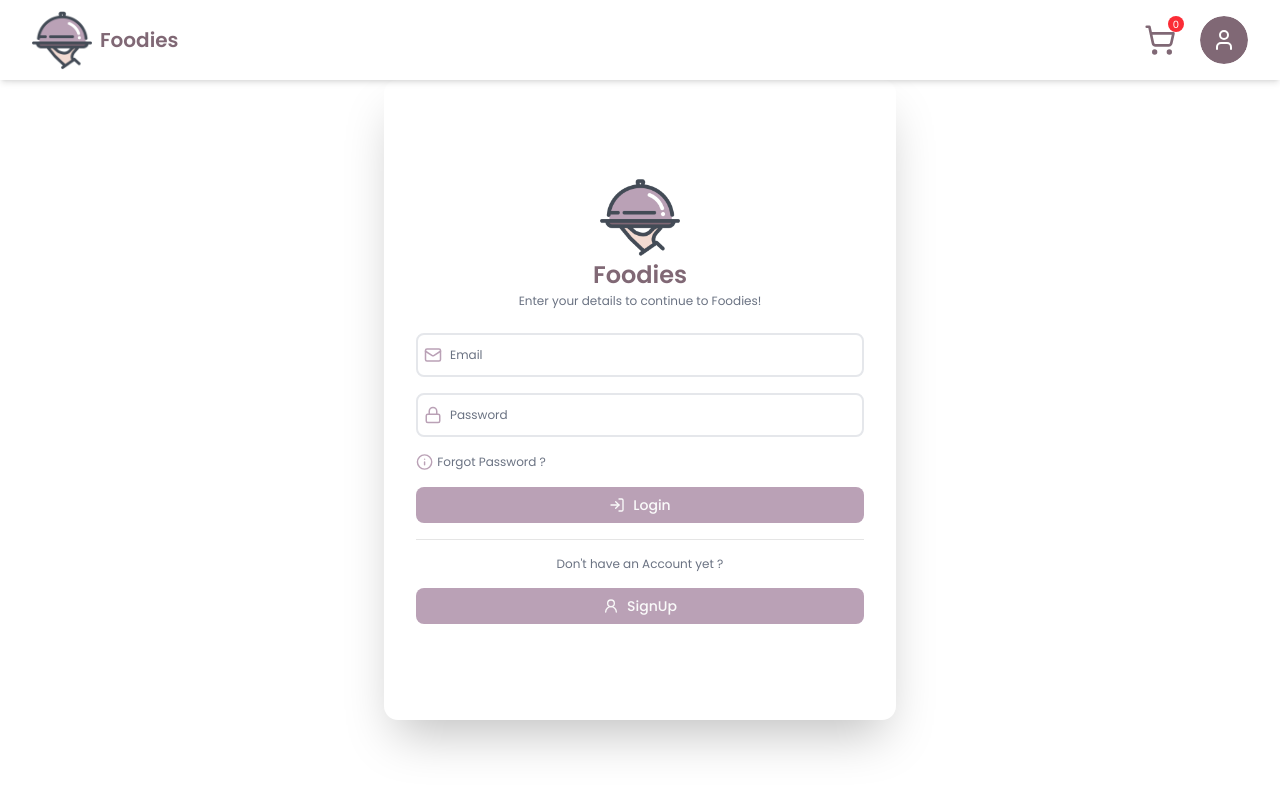
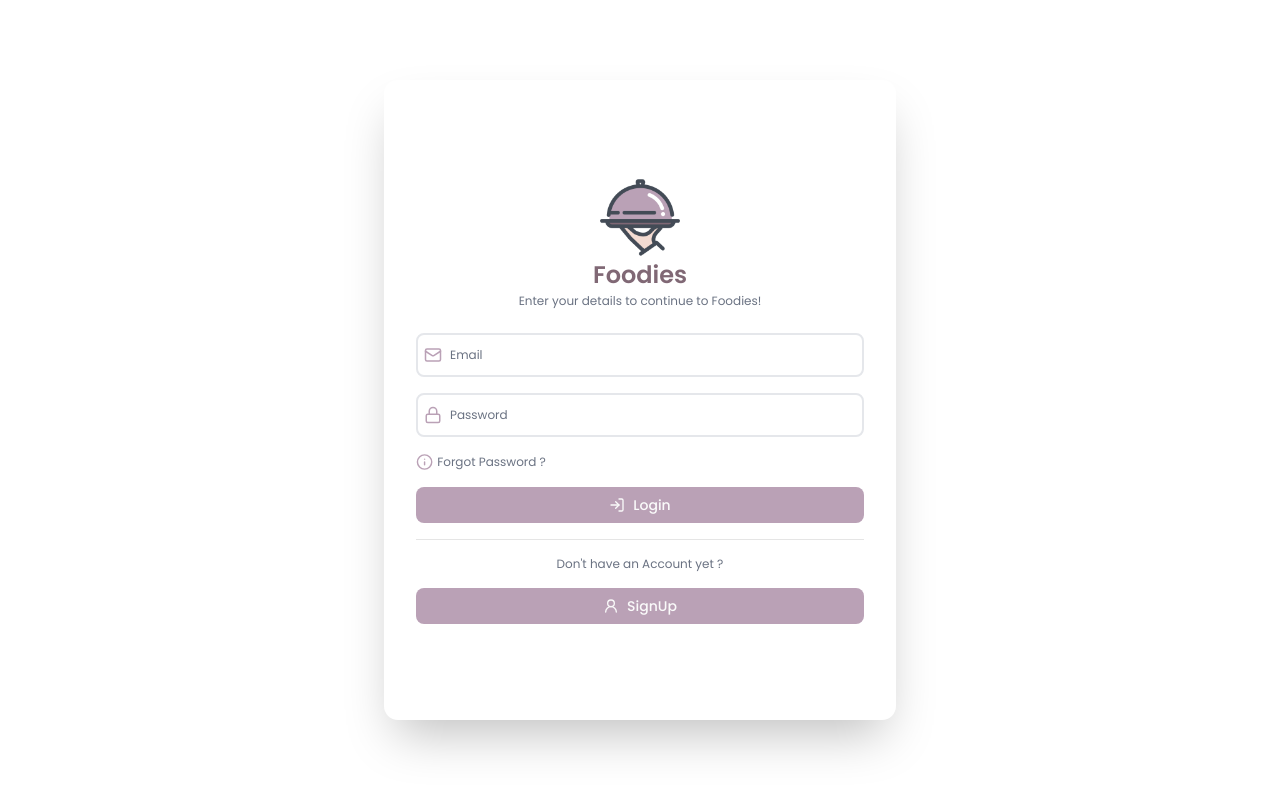
Before and after one commit to iAhmedAbbas7/foodies, a React (Vite) app in the folder Client/: page /login in a window 1280 px wide. Shown: the top 792 px of the page. Built offline with nearby package versions, Linux system fonts and the light colour scheme.

Commit message:
Refactor Global Layout Component: Update Navbar and Footer Visibility Logic Based on Current Route for Improved User Experience

```diff
--- a/Client/src/layouts/GlobalLayout.tsx
+++ b/Client/src/layouts/GlobalLayout.tsx
@@ -2,22 +2,36 @@
 import { type ReactElement } from "react";
 import Navbar from "../components/Navbar";
 import Footer from "../components/Footer";
-import { Outlet } from "react-router-dom";
+import { Outlet, useLocation } from "react-router-dom";
 import NetworkStatusWatcher from "../global/NetworkStatusWatcher";
 
 // <== GLOBAL LAYOUT COMPONENT ==>
 const GlobalLayout = (): ReactElement => {
+  // CURRENT LOCATION
+  const location = useLocation();
+  // PAGES ROUTES (FROM PAGES FOLDER)
+  const pagesRoutes = [
+    "/",
+    "/account",
+    "/stores",
+    "/menu",
+    "/track-order",
+    "/cart",
+  ];
+  // CHECK IF CURRENT ROUTE IS A PAGE ROUTE
+  const isPageRoute = pagesRoutes.includes(location.pathname);
+
   return (
     // MAIN GLOBAL LAYOUT WRAPPER
     <>
-      {/* NAVBAR - AVAILABLE ON ALL ROUTES */}
-      <Navbar />
+      {/* NAVBAR - AVAILABLE ONLY ON PAGES ROUTES */}
+      {isPageRoute && <Navbar />}
       {/* ROUTE OUTLET - RENDERS CURRENT ROUTE COMPONENT */}
-      <div className="min-h-screen pb-20 md:pb-16">
+      <div className={isPageRoute ? "min-h-screen pb-20 md:pb-16" : ""}>
         <Outlet />
       </div>
-      {/* FOOTER - AVAILABLE ON ALL ROUTES, VISIBLE ON SMALL DEVICES */}
-      <Footer />
+      {/* FOOTER - AVAILABLE ONLY ON PAGES ROUTES, VISIBLE ON SMALL DEVICES */}
+      {isPageRoute && <Footer />}
       {/* GLOBAL NETWORK STATUS WATCHER - WORKS ON ALL ROUTES AND IS ALWAYS PRESENT */}
       <NetworkStatusWatcher />
     </>
```
